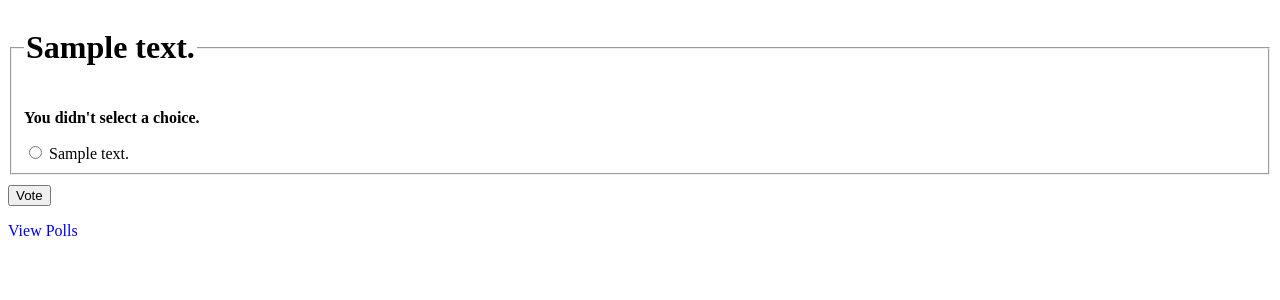
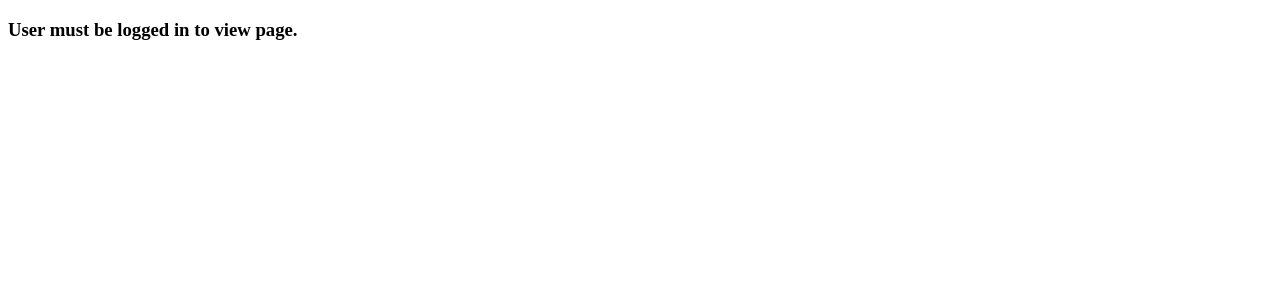
Before and after one commit to raymond-lee093/miniproject4RaymondLee, a Django app: page /polls/1/vote/ in a window 1280 px wide. Shown: the top 300 px of the page. Run offline with Django 5.2, Linux system fonts and the light colour scheme; tables that the repository leaves empty hold one stand-in row (values such as "Sample post").

Commit message:
Added user authentication to view page.

```diff
--- a/mysite/polls/templates/polls/detail.html
+++ b/mysite/polls/templates/polls/detail.html
@@ -8,6 +8,7 @@
 </head>
 
 <body>
+{% if user.is_authenticated %}
     <form action="{% url 'polls:vote' question.id %}" method="post">
     {% csrf_token %}
     <fieldset>
@@ -21,5 +22,8 @@
     <input style="margin-top: 10px" type="submit" value="Vote">
     </form>
     <p><a style="text-decoration: none" href="{% url "polls:index" %}">View Polls</a></p>
+{% else %}
+    <h3>User must be logged in to view page.</h3>
+{% endif %}
 </body>
 </html>
--- a/mysite/polls/templates/polls/index.html
+++ b/mysite/polls/templates/polls/index.html
@@ -9,8 +9,8 @@
 <body>
 {% load static %}
     <link rel="stylesheet" href="{% static 'polls/style.css' %}">
+    {% if user.is_authenticated %}
     <h1>Poll Questions</h1>
-    {% if user.is_authenticated %}
         {% if latest_question_list %}
         <ul>
         {% for question in latest_question_list %}
```
